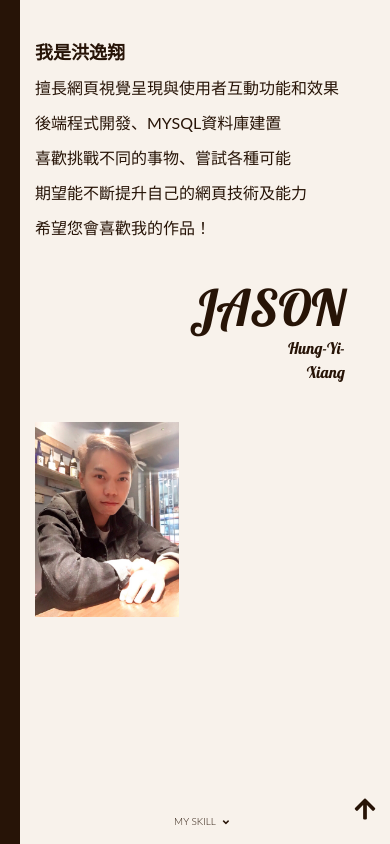
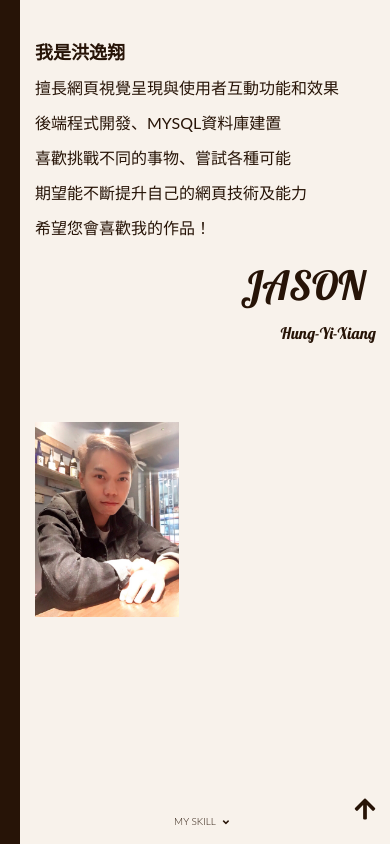
Before and after one commit to yixianghong/portfolio, a plain HTML site: page index.html in a window 390 px wide. Shown: the top 844 px of the page. Drawn offline with nearby package versions, Linux system fonts and the light colour scheme.

Commit message:
Update main.css

```diff
--- a/css/main.css
+++ b/css/main.css
@@ -431,8 +431,8 @@ main{
 
 @media (max-width: 768px) {
     .realname_title {
-        right: 0px;
-        top: 66px;
+        right: -11px;
+    top: 66px;
     }
 
     .content {
@@ -447,10 +447,10 @@ main{
         max-width: 100%;
     }
     .name_title{
-        font-size: 50px;
-        margin: 25px 10px;
+        font-size: 40px;
+        margin: 10px 10px;
         text-align: right;
-
+        width: 100%;
     }
     nav{
         width: 5%;
```
